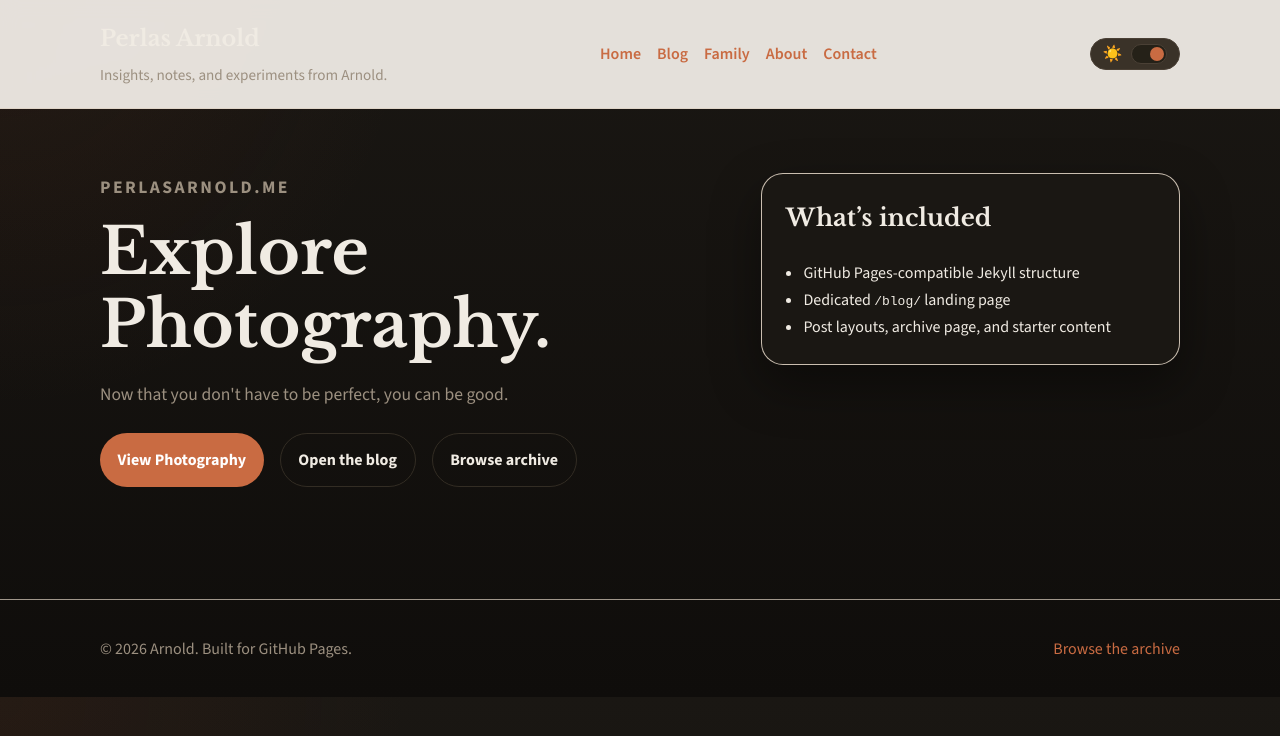
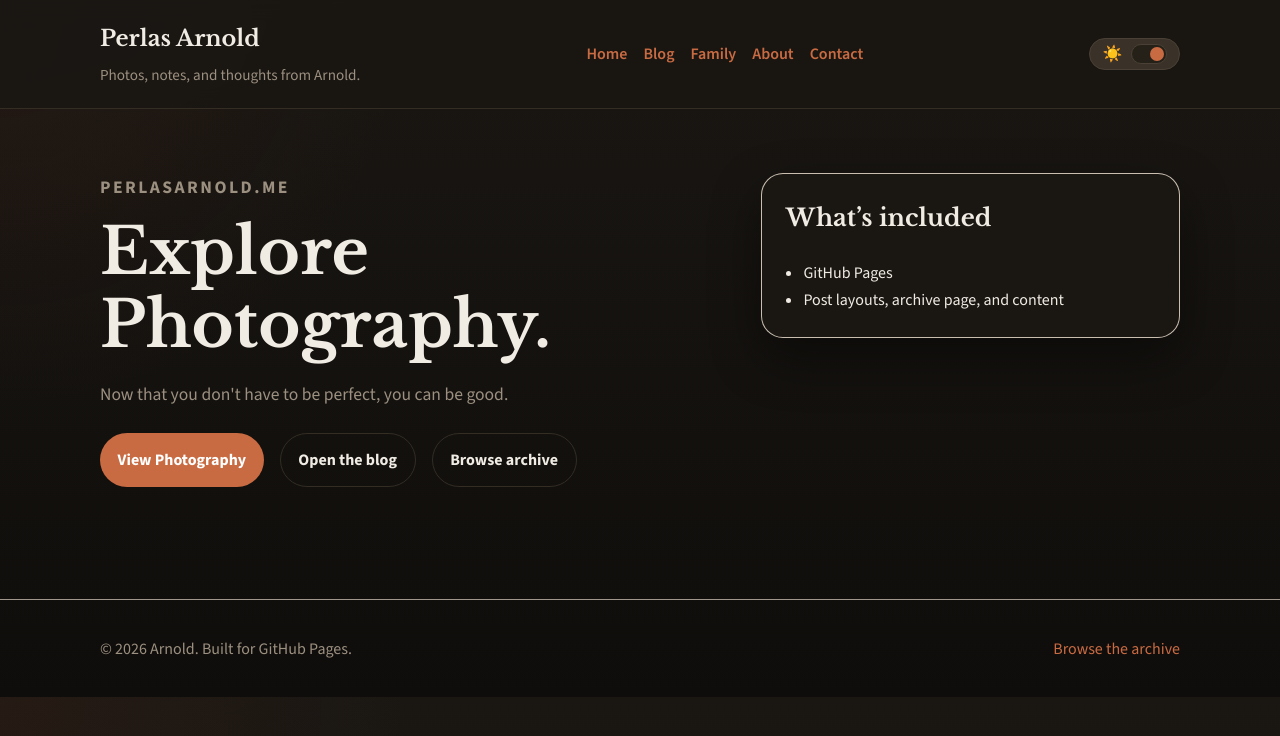
Before and after one commit to perlasarnold/perlasarnold.github.io, a Jekyll site: the page built from index.html, in a window 1280 px wide. Shown: the top 736 px of the page. Built offline with Jekyll 4.4.1, drawn with Linux system fonts in a browser that asks for light colours.

Commit message:
feat: implement site-wide CSS styling with dark mode support and update hero section content

```diff
--- a/_config.yml
+++ b/_config.yml
@@ -1,6 +1,6 @@
 title: Perlas Arnold
 email: hello@perlasarnold.me
-description: Insights, notes, and experiments from Arnold.
+description: Photos, notes, and thoughts from Arnold.
 url: "https://www.perlasarnold.me"
 baseurl: ""
 timezone: America/Los_Angeles
--- a/assets/css/site.css
+++ b/assets/css/site.css
@@ -66,8 +66,8 @@
 }
 
 .site-header {
-  border-bottom: 1px solid rgba(221, 209, 193, 0.7);
-  background: rgba(251, 247, 241, 0.9);
+  border-bottom: 1px solid var(--line);
+  background: color-mix(in srgb, var(--surface) 90%, transparent);
   backdrop-filter: blur(10px);
   position: sticky;
   top: 0;
@@ -248,7 +248,7 @@
   margin: 0;
 }
 
-.archive-list li + li {
+.archive-list li+li {
   border-top: 1px solid var(--line);
   margin-top: 1rem;
   padding-top: 1rem;
@@ -322,6 +322,7 @@
     opacity: 0;
     transform: translateY(16px);
   }
+
   to {
     opacity: 1;
     transform: translateY(0);
@@ -329,6 +330,7 @@
 }
 
 @media (max-width: 900px) {
+
   .hero,
   .content-grid {
     grid-template-columns: 1fr;
--- a/index.html
+++ b/index.html
@@ -19,9 +19,8 @@
   <aside class="hero-panel">
     <h2>What’s included</h2>
     <ul>
-      <li>GitHub Pages-compatible Jekyll structure</li>
-      <li>Dedicated <code>/blog/</code> landing page</li>
-      <li>Post layouts, archive page, and starter content</li>
+      <li>GitHub Pages</li>
+      <li>Post layouts, archive page, and content</li>
     </ul>
   </aside>
 </section>
```
